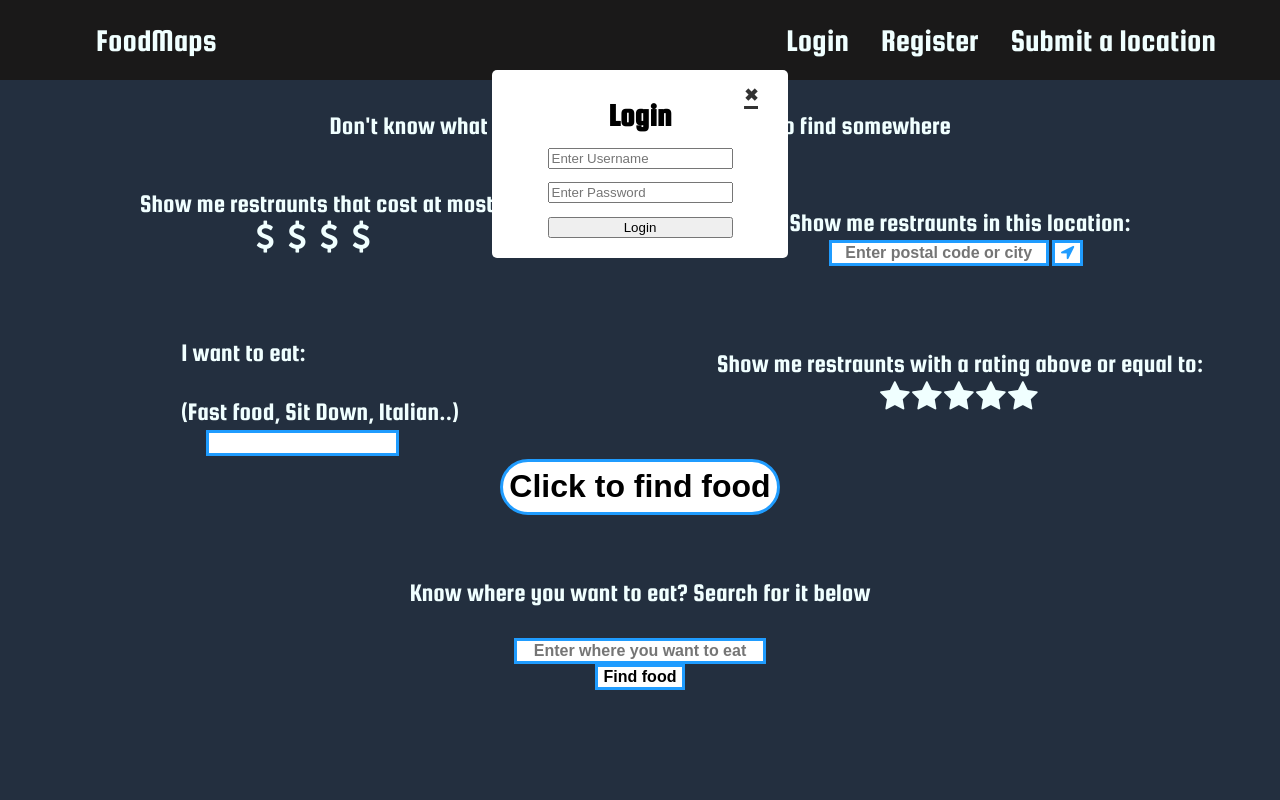
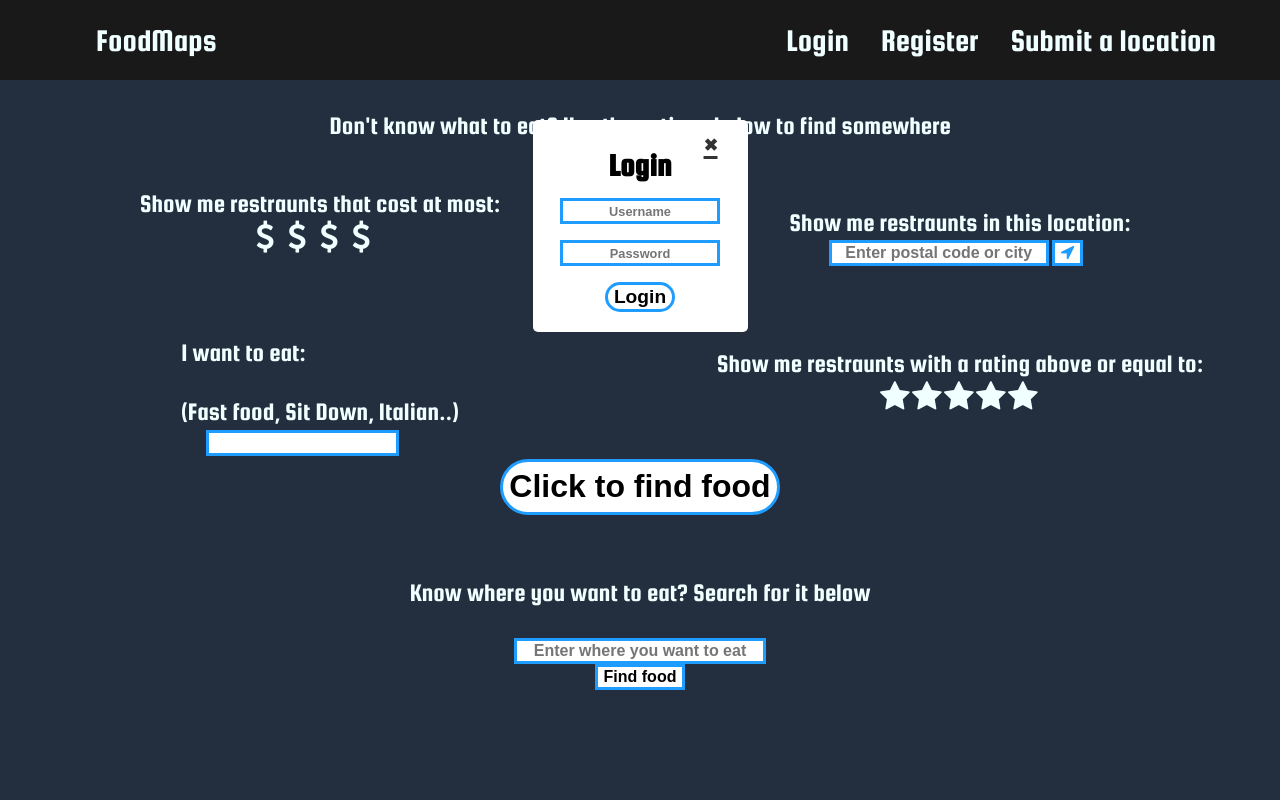
Before and after one commit to JakeA8898/FoodMaps, a PHP site: page / in a window 1280 px wide, after a click on "Login". Run offline with PHP 8.4, Linux system fonts and the light colour scheme.

Commit message:
completed all popup windows

```diff
--- a/Styles/main.css
+++ b/Styles/main.css
@@ -102,12 +102,16 @@ footer{
     opacity: 1;
 }
 
+
+
 .popup{
-    margin: 70px auto;
+    margin: 15vh auto;
     padding: 20px;
     background: #fff;
     border-radius: 5px;
-    width: 20vw;;
+    width: 10vw;
+    min-width: 175px;
+    max-width: 250px;
     position: relative;
     top: 0;
     display: flex;
@@ -126,6 +130,12 @@ footer{
     color: #333;
 }
 
+.largeTB{
+    height: 5vh;
+    min-height: 100px;
+    max-height: 150px;
+}
+
 .title{
     font-size: 2em;
     padding-top: 1vh;
@@ -141,6 +151,14 @@ footer{
 
 .popupText{
     margin-bottom: 1em;
+    width: 15vw;
+    min-width: 100px;
+    max-width: 150px;
+    font-size: 0.2em;
+}
+
+.popupText::placeholder{
+    font-size: 0.8em;
 }
 
 .selectors{
@@ -201,7 +219,8 @@ h2{
 	text-decoration: none;
 	font-weight: bold;
 	display: inline-block;
-	font-size: 1rem;
+    font-size: 1rem;
+
 
 }
 
@@ -285,6 +304,11 @@ h2{
     border-radius: 3rem;
     font-size: 2rem;
     padding: 0.4rem;
+}
+
+#loginSubmit{
+    border-radius: 3rem;
+    font-size: 1.2rem;
 }
 
 .sidebar{
--- a/index.html
+++ b/index.html
@@ -17,8 +17,8 @@
             <a href="index.html" class="link"><span class="white headL">FoodMaps</span></a>
             <div class="headerEnd">
                 <a href="#login" class="link"><span class="white headL">Login</span></a>
-                <a href="" class="link"><span class="white headL">Register</span></a>
-                <a href="" class="link desktop"><span class="white headL">Submit a location</span></a>
+                <a href="#register" class="link"><span class="white headL">Register</span></a>
+                <a href="#NewLocation" class="link desktop"><span class="white headL">Submit a location</span></a>
             </div>
 
         </div>
@@ -100,9 +100,52 @@
                     <span class=title>Login</span>
                     <a class="close" href="#">&times;</a>
                     <div class="information">
-                        <input type="text" id="usernameL" class="popupText" placeholder="Enter Username">
-                        <input type="text" id="passwordL" class="popupText" placeholder="Enter Password">
-                        <button id="loginSubmit">Login</button>
+                        <form action="" method="POST" class="center">
+                            <input type="text" id="usernameL" class="popupText input" placeholder="Username">
+                            <input type="password" id="passwordL" class="popupText input" placeholder="Password">
+                            <button type="submit" id="loginSubmit" class="center input">Login</button>
+                        </form>
+                    </div>
+                </div>
+            </div>
+
+            <div id="register" class="overlay">
+                <div class="popup">
+                    <span class=title>Register</span>
+                    <a class="close" href="#">&times;</a>
+                    <div class="information">
+                        <form action="" method="POST" class="center">
+                            <span class="">Enter email</span>
+                            <input type="email" id="emailR" class="popupText input" placeholder="Email">
+                            <span class="">Choose a username</span>
+                            <input type="text" id="usernameR" class="popupText input" placeholder="Username">
+                            <span class="">Enter a password</span>
+                            <input type="password" id="passwordR" class="popupText input" placeholder="Password">
+                            <span class="">Confirm password</span>
+                            <input type="password" id="passwordRC" class="popupText input"
+                                placeholder="Confirm Password">
+                            <button type="submit" id="loginSubmit" class="center input">Register</button>
+                        </form>
+                    </div>
+                </div>
+            </div>
+
+            <div id="NewLocation" class="overlay">
+                <div class="popup">
+                    <span class=title>Register</span>
+                    <a class="close" href="#">&times;</a>
+                    <div class="information">
+                        <form action="" method="POST" class="center">
+                            <span class="">Restraunt Name</span>
+                            <input type="text" id="RName" class="popupText input" placeholder="Restraunt">
+                            <span class="">Restraunt latitude</span>
+                            <input type="text" id="latitude" class="popupText input" placeholder="Latitude">
+                            <span class="">Restraunt longitude</span>
+                            <input type="text" id="longitude" class="popupText input" placeholder="longitude">
+                            <span class="">Describe the Restraunt</span>
+                            <input type="text" id="Desc" class="popupText input largeTB input" placeholder="">
+                            <button type="submit" id="loginSubmit" class="center input">Submit</button>
+                        </form>
                     </div>
                 </div>
             </div>
```
Also changed, not shown: results.html (+57 -2 lines).
